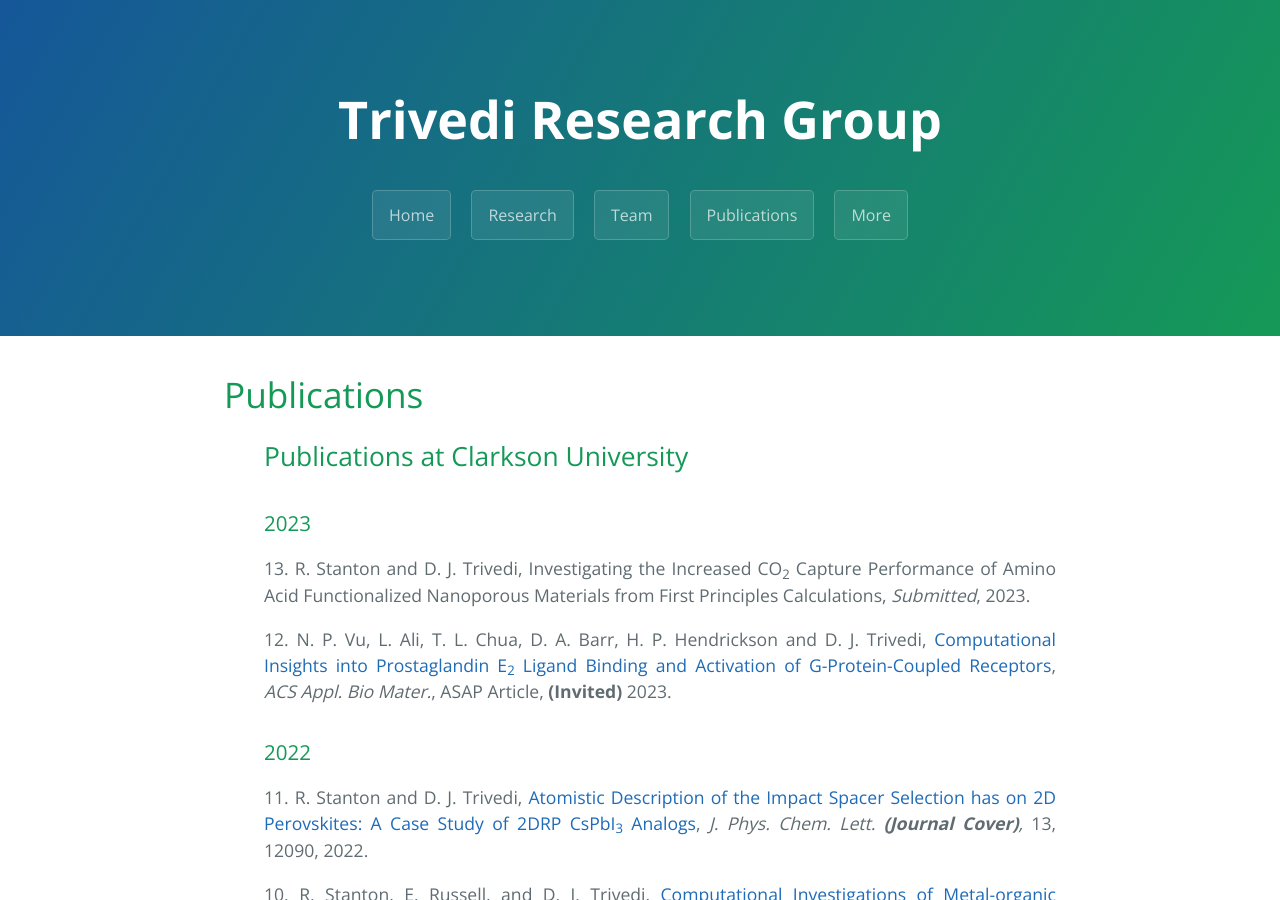
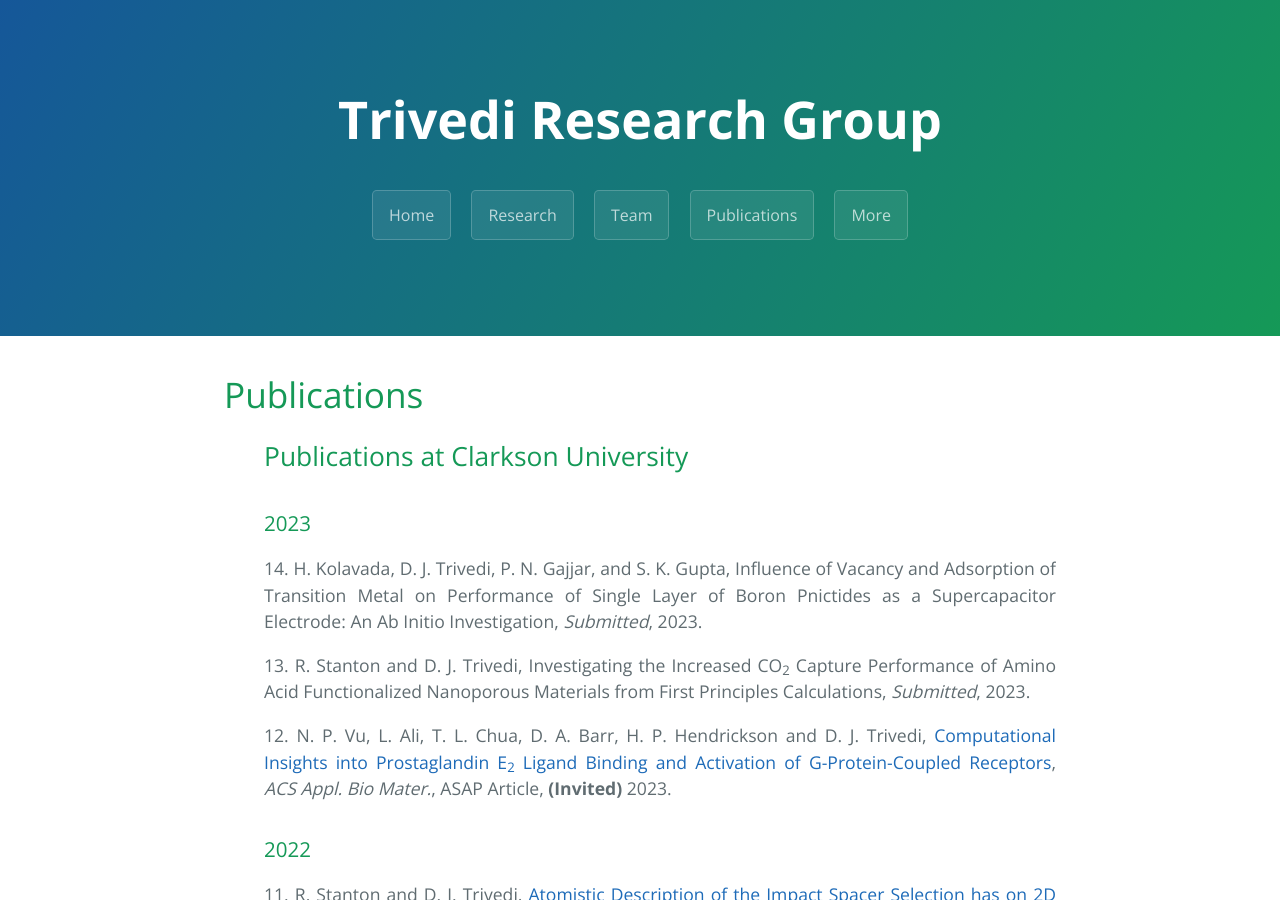
Before and after one commit to dharatrivedi/dharatrivedi.github.io, a Jekyll site: the page built from publication.html, in a window 1280 px wide and 900 px high. Built offline with Jekyll 4.4.1, drawn with Linux system fonts in a browser that asks for light colours.

Commit message:
Update publication.html

```diff
--- a/publication.html
+++ b/publication.html
@@ -8,6 +8,8 @@
   <ul class="clearfix" style="text-align:justify">
     <h2>Publications at Clarkson University</h2>
     <h3>2023</h3>
+     14. H. Kolavada, D. J. Trivedi, P. N. Gajjar, and S. K. Gupta, Influence of Vacancy and Adsorption of Transition Metal on Performance of Single Layer of Boron Pnictides as a Supercapacitor Electrode: An Ab Initio Investigation, <i> Submitted</i>, 2023.
+          <p> </p>
      13. R. Stanton and D. J. Trivedi, Investigating the Increased CO<sub>2</sub> Capture Performance of Amino Acid Functionalized Nanoporous Materials from First Principles Calculations, <i> Submitted</i>, 2023.
           <p> </p>
      12. N. P. Vu, L. Ali, T. L. Chua, D. A. Barr, H. P. Hendrickson and D. J. Trivedi, <a href="https://pubs.acs.org/doi/10.1021/acsabm.2c01049">Computational Insights into Prostaglandin E<sub>2</sub> Ligand Binding and Activation of G-Protein-Coupled Receptors</a>, <i> ACS Appl. Bio Mater.</i>, ASAP Article,<b> (Invited)</b> 2023.
```
